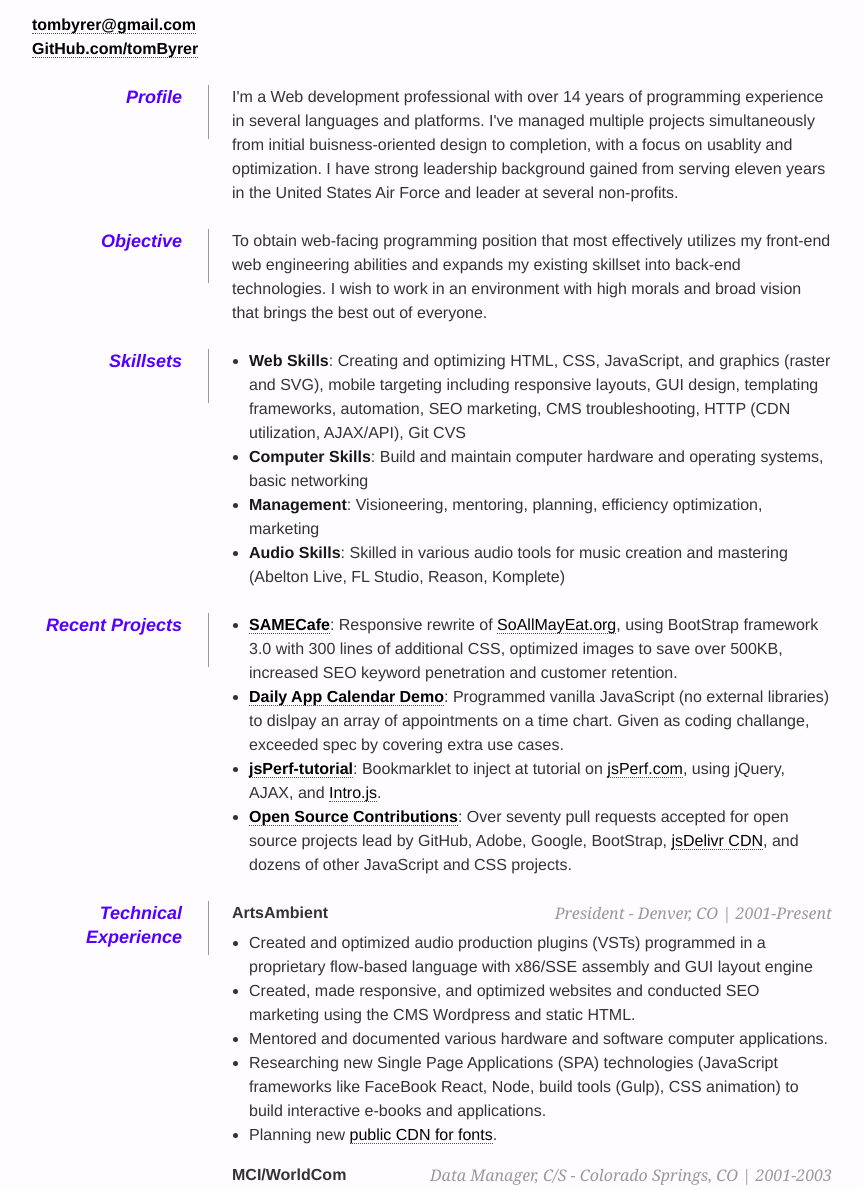
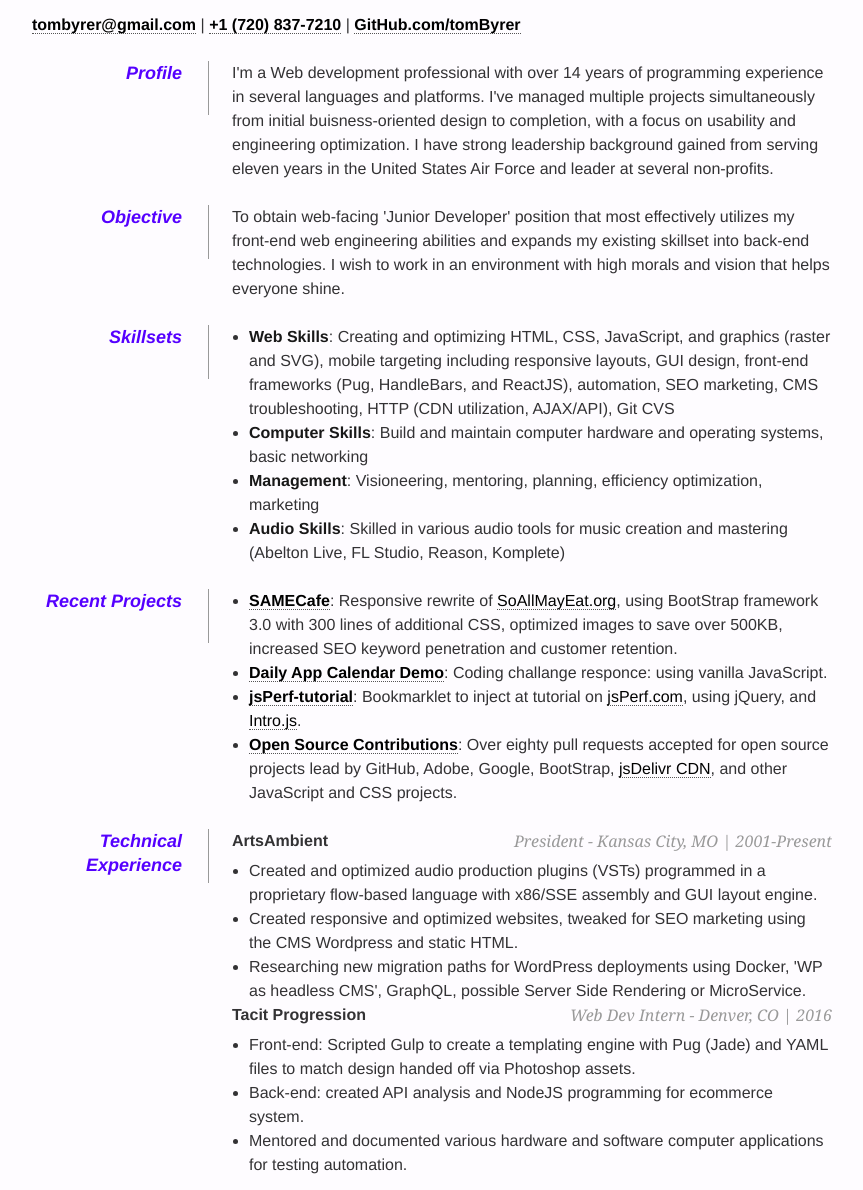
Before and after one commit to tomByrer/tomByrer.github.io, a plain HTML site: page tom-byrer_resume.html in a window 1280 px wide. Shown: the part 84-1274 px from the top of the page, without its empty margins (208-1071 px from the left). Drawn offline with Linux system fonts and the light colour scheme.

Commit message:
2018 update

```diff
--- a/tom-byrer_resume.html
+++ b/tom-byrer_resume.html
@@ -124,7 +124,7 @@ dt {
 @media (max-width: 828px) {
   #page-wrap {
     min-width: 300px;
-    max-width: 600px;
+    max-width: 650px;
     margin: 1em auto 1em;
   }
   dt,
@@ -149,26 +149,27 @@ dt {
 <div id="page-wrap">
   <div id="contact-info" class="vcard">
     <h1 class="fn">Tom Byrer</h1>
-    <p><a class="contact" href="mailto:tombyrer@gmail.com">tombyrer@gmail.com</a>
-      <br><a class="contact" href="https://github.com/tomByrer">GitHub.com/tomByrer</a>
+    <p><a class="contact" href="mailto:tombyrer@gmail.com">tombyrer@gmail.com</a> |
+     <a class="contact" href="tel:17208377210">+1 (720) 837-7210</a> |
+    <a class="contact" href="https://github.com/tomByrer">GitHub.com/tomByrer</a>
     </p>
   </div>
   <div class="clear"></div>
   <dl>
     <dt>Profile</dt>
     <dd>
-      <p>I'm a Web development professional with over 14 years of programming experience in several languages and platforms. I've managed multiple projects simultaneously from initial buisness-oriented design to completion, with a focus on usablity and optimization. I have strong leadership background gained from serving eleven years in the United States Air Force and leader at several non-profits.</p>
+      <p>I'm a Web development professional with over 14 years of programming experience in several languages and platforms. I've managed multiple projects simultaneously from initial buisness-oriented design to completion, with a focus on usability and engineering optimization. I have strong leadership background gained from serving eleven years in the United States Air Force and leader at several non-profits.</p>
     </dd>
     <div class="clear"></div>
     <dt>Objective</dt>
     <dd>
-      <p>To obtain web-facing programming position that most effectively utilizes my front-end web engineering abilities and expands my existing skillset into back-end technologies. I wish to work in an environment with high morals and broad vision that brings the best out of everyone.</p>
+      <p>To obtain web-facing 'Junior Developer' position that most effectively utilizes my front-end web engineering abilities and expands my existing skillset into back-end technologies. I wish to work in an environment with high morals and vision that helps everyone shine.</p>
     </dd>
     <div class="clear"></div>
     <dt>Skillsets</dt>
     <dd>
       <ul>
-        <li><strong>Web Skills</strong>: Creating and optimizing HTML, CSS, JavaScript, and graphics (raster and SVG), mobile targeting including responsive layouts, GUI design, templating frameworks, automation, SEO marketing, CMS troubleshooting, HTTP (CDN utilization, AJAX/API), Git CVS</li>
+        <li><strong>Web Skills</strong>: Creating and optimizing HTML, CSS, JavaScript, and graphics (raster and SVG), mobile targeting including responsive layouts, GUI design, front-end frameworks (Pug, HandleBars, and ReactJS), automation, SEO marketing, CMS troubleshooting, HTTP (CDN utilization, AJAX/API), Git CVS</li>
         <li><strong>Computer Skills</strong>: Build and maintain computer hardware and operating systems, basic networking</li>
         <li><strong>Management</strong>: Visioneering, mentoring, planning, efficiency optimization, marketing</li>
         <li><strong>Audio Skills</strong>: Skilled in various audio tools for music creation and mastering (Abelton Live, FL Studio, Reason, Komplete)</li>
@@ -179,21 +180,25 @@ dt {
     <dd>
       <ul>
         <li><strong><a href="http://tombyrer.neocities.org/samecafe.html" title="responsive rewrite of SoAllMayEat.org (SAMECafe)" target="_blank">SAMECafe</a></strong>: Responsive rewrite of <a href="http://www.soallmayeat.org/" title="SAMECafe" target="_blank">SoAllMayEat.org</a>, using BootStrap framework 3.0 with 300 lines of additional CSS, optimized images to save over 500KB, increased SEO keyword penetration and customer retention.</li>
-        <li><strong><a href="http://tombyrer.neocities.org/calendar.html" title="daily calendar app demo" target="_blank">Daily App Calendar Demo</a></strong>: Programmed vanilla JavaScript (no external libraries) to dislpay an array of appointments on a time chart. Given as coding challange, exceeded spec by covering extra use cases.</li>
-        <li><strong><a href="http://tombyrer.github.io/jsperf-tutorial/" title="jsPerf.com training system" target="_blank">jsPerf-tutorial</a></strong>: Bookmarklet to inject at tutorial on <a href='http://jsperf.com/' title="crowd-sourced JavaScript benchmarking" target="_blank">jsPerf.com</a>, using jQuery, AJAX, and <a href="https://github.com/usablica/intro.js" title="library for modal popups" target="_blank">Intro.js</a>.</li>
-        <li><strong><a href="https://github.com/tomByrer?tab=activity" title="Tom Byrer's GitHub activity stream" target="_blank">Open Source Contributions</a></strong>: Over seventy pull requests accepted for open source projects lead by GitHub, Adobe, Google, BootStrap, <a href="http://www.jsdelivr.com/" title="jsDelivr, free international CDN for Open Source Software" target="_blank">jsDelivr CDN</a>, and dozens of other JavaScript and CSS projects.</li>
+        <li><strong><a href="http://tombyrer.neocities.org/calendar.html" title="daily calendar app demo" target="_blank">Daily App Calendar Demo</a></strong>: Coding challange responce: using vanilla JavaScript.</li>
+        <li><strong><a href="http://tombyrer.github.io/jsperf-tutorial/" title="jsPerf.com training system" target="_blank">jsPerf-tutorial</a></strong>: Bookmarklet to inject at tutorial on <a href='http://jsperf.com/' title="crowd-sourced JavaScript benchmarking" target="_blank">jsPerf.com</a>, using jQuery, and <a href="https://github.com/usablica/intro.js" title="library for modal popups" target="_blank">Intro.js</a>.</li>
+        <li><strong><a href="https://github.com/tomByrer?tab=activity" title="Tom Byrer's GitHub activity stream" target="_blank">Open Source Contributions</a></strong>: Over eighty pull requests accepted for open source projects lead by GitHub, Adobe, Google, BootStrap, <a href="http://www.jsdelivr.com/" title="jsDelivr, free international CDN for Open Source Software" target="_blank">jsDelivr CDN</a>, and other JavaScript and CSS projects.</li>
       </ul>
     </dd>
     <div class="clear"></div>
     <dt>Technical Experience</dt>
     <dd>
-      <h2>ArtsAmbient<div>President - Denver, CO | 2001-Present</div></h2>
+      <h2>ArtsAmbient<div>President - Kansas City, MO | 2001-Present</div></h2>
       <ul>
-        <li>Created and optimized audio production plugins (VSTs) programmed in a proprietary flow-based language with x86/SSE assembly and GUI layout engine</li>
-        <li>Created, made responsive, and optimized websites and conducted SEO marketing using the CMS Wordpress and static HTML.</li>
-        <li>Mentored and documented various hardware and software computer applications.</li>
-        <li>Researching new Single Page Applications (SPA) technologies (JavaScript frameworks like FaceBook React, Node, build tools (Gulp), CSS animation) to build interactive e-books and applications.</li>
-        <li>Planning new <a href="https://trello.com/b/AgVNrMDW/fontcdn-brainstorming" title="FontCDN brainstrorming Trello board" target="_blank">public CDN for fonts</a>.</li>
+        <li>Created and optimized audio production plugins (VSTs) programmed in a proprietary flow-based language with x86/SSE assembly and GUI layout engine.</li>
+        <li>Created responsive and optimized websites, tweaked for SEO marketing using the CMS Wordpress and static HTML.</li>
+        <li>Researching new migration paths for WordPress deployments using Docker, 'WP as headless CMS', GraphQL, possible Server Side Rendering or MicroService.</li>
+      </ul>
+      <h2>Tacit Progression<div>Web Dev Intern - Denver, CO | 2016</div></h2>
+      <ul>
+        <li>Front-end: Scripted Gulp to create a templating engine with Pug (Jade) and YAML files to match design handed off via Photoshop assets.</li>
+        <li>Back-end: created API analysis and NodeJS programming for ecommerce system.</li>
+        <li>Mentored and documented various hardware and software computer applications for testing automation.</li>
       </ul>
       <div class="clear-sm"></div>
       <h2>MCI/WorldCom <div>Data Manager, C/S - Colorado Springs, CO | 2001-2003</div></h2>
```
